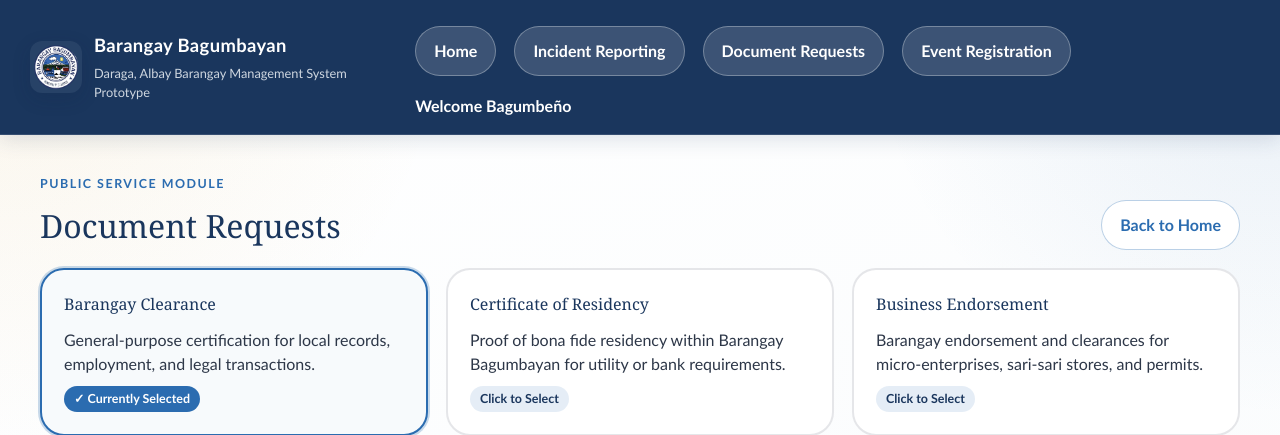
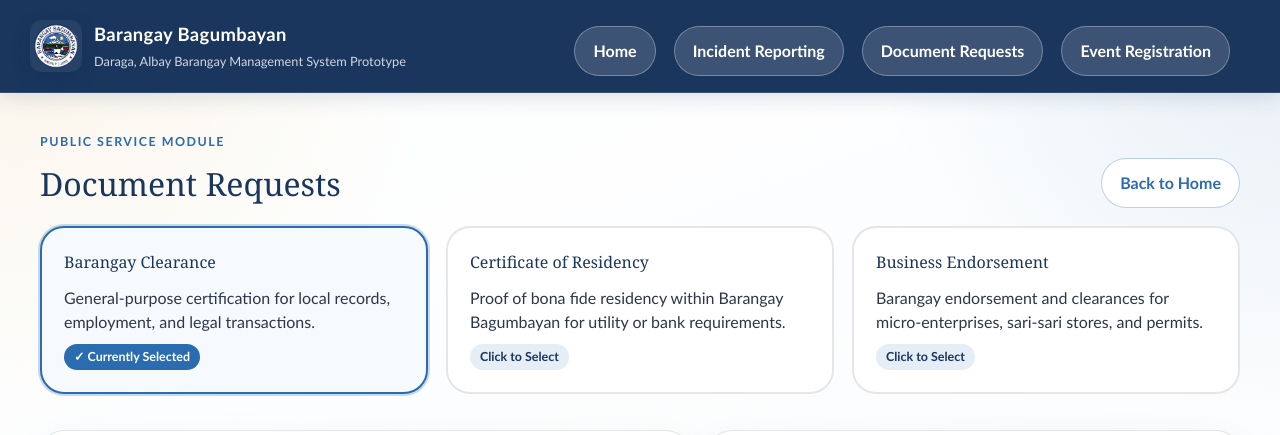
Before and after one commit to CounterFlower/Capstone, a Laravel app: page /document-requests in a window 1280 px wide. Shown: the top 435 px of the page. Run offline with Laravel 12, Linux system fonts and the light colour scheme; style sheets or scripts are compiled from the project's sources.

Commit message:
Remove welcome message for non-admin users

```diff
--- a/resources/views/layouts/public.blade.php
+++ b/resources/views/layouts/public.blade.php
@@ -695,7 +695,7 @@
                 @if (session('is_admin'))
                     <a class="button secondary" href="{{ route('admin.dashboard') }}">Admin Dashboard</a>
                 @else
-                    <strong>Welcome Bagumbeño</strong>
+
                 @endif
             </nav>
         </div>
```
